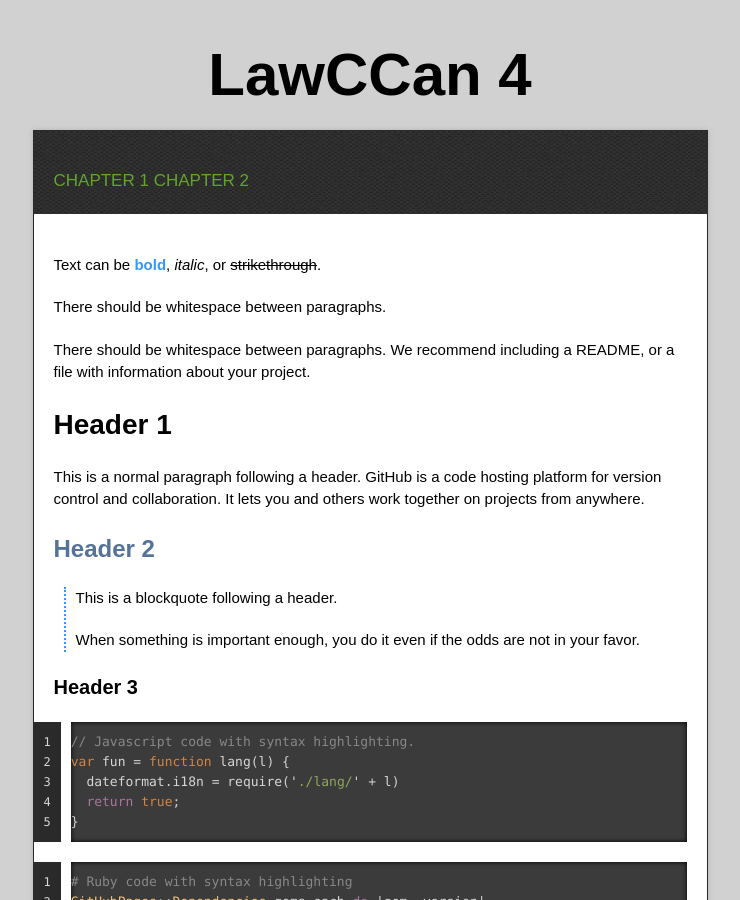
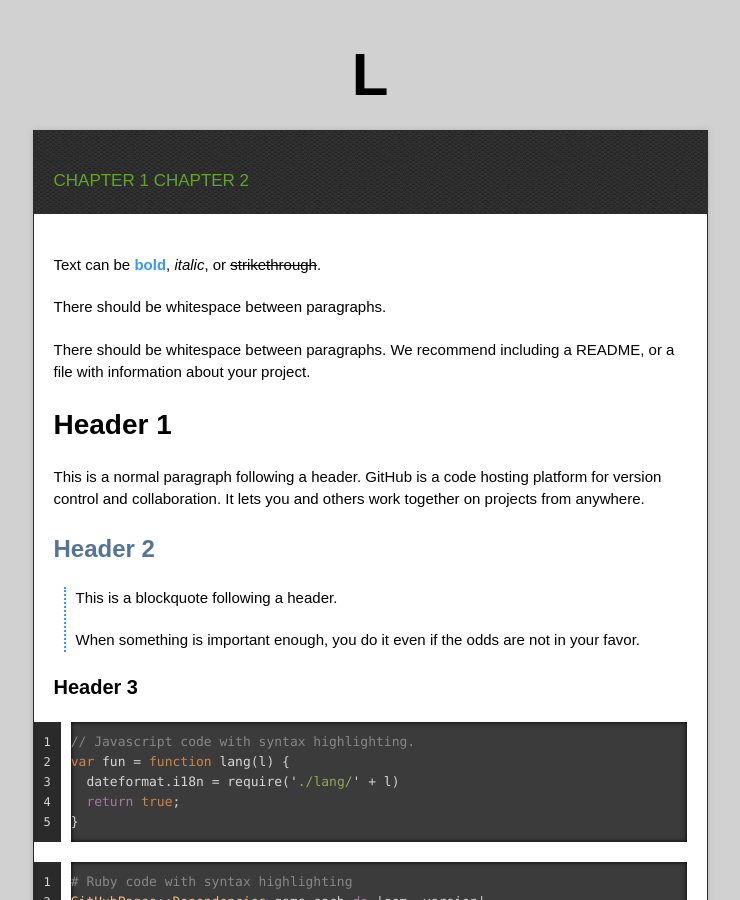
Before and after one commit to LoCCan4/loccan4.github.io, a Jekyll site: the page built from index.md, in a window 1280 px wide and 900 px high. Shown: the whole window, without its empty margins (270-1010 px from the left). Built offline with Jekyll 4.4.1, drawn with Linux system fonts in a browser that asks for light colours.

Commit message:
Update _config.yml

```diff
--- a/_config.yml
+++ b/_config.yml
@@ -1,5 +1,5 @@
-title: LawCCan 4
-description: The Law
+title: L
+description: L
 show_downloads: false
 google_analytics:
 theme: jekyll-theme-time-machine
```
